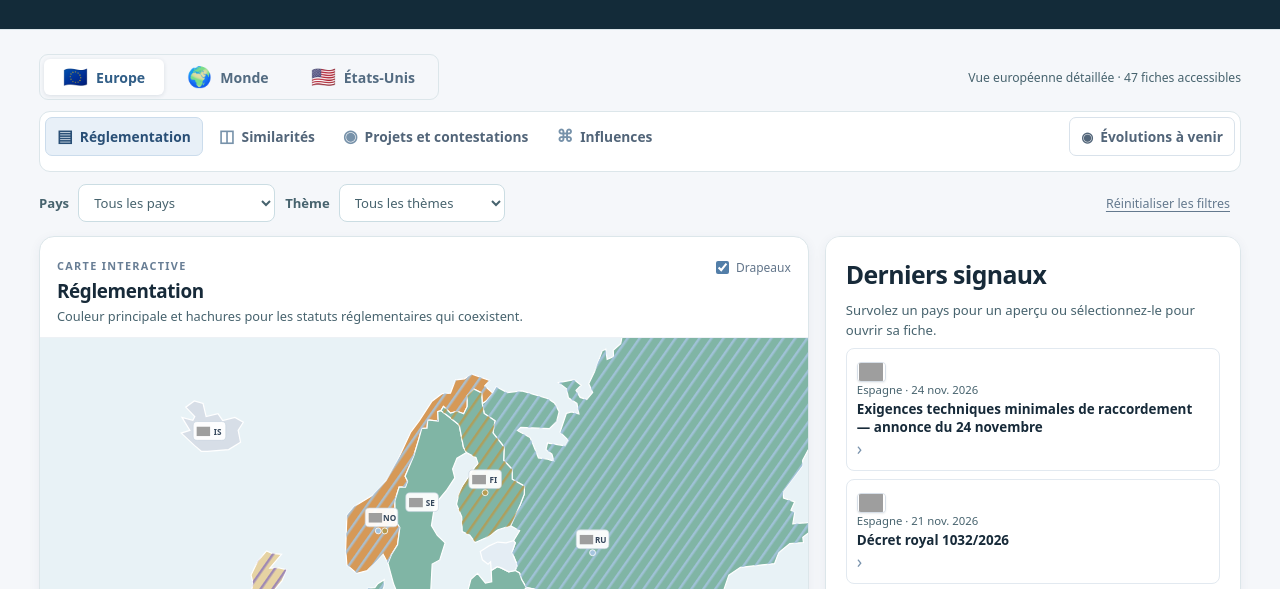
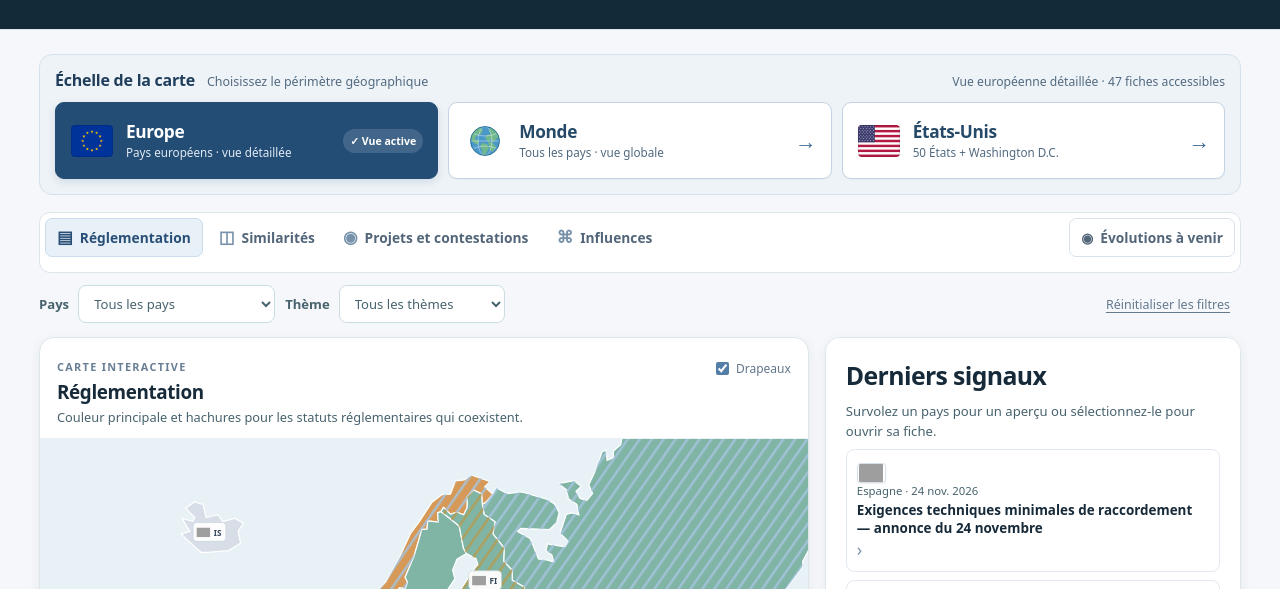
Before and after one commit to Zoruohorse/atlas_data_centers, a website with bundled scripts: page index.html in a window 1280 px wide. Shown: the part 153-742 px from the top of the page. Built offline with nearby package versions, Linux system fonts and the light colour scheme; grey boxes are pictures that could not be loaded.

Commit message:
ui: rendre les trois échelles géographiques immédiatement visibles

```diff
--- a/css/geographic-views.css
+++ b/css/geographic-views.css
@@ -1,14 +1,32 @@
-/* Navigation géographique, sans duplication de la base. */
-.geographic-navigation{display:flex;align-items:center;gap:12px;justify-content:space-between;margin:0 0 11px;flex-wrap:wrap}
-.geographic-tabs{display:flex;gap:4px;padding:4px;border:1px solid var(--line);border-radius:9px;background:#f5f7fa}
-.geographic-tabs a{display:flex;align-items:center;justify-content:center;gap:8px;padding:8px 19px;color:#536b81;font-size:.88rem;font-weight:650;text-decoration:none;border-radius:6px;white-space:nowrap}
-.geo-icon{display:inline-flex;align-items:center;justify-content:center;font-size:1.25rem;line-height:1;font-family:"Apple Color Emoji","Segoe UI Emoji","Noto Color Emoji",sans-serif}
-.geographic-tabs a[aria-current=page]{background:#fff;color:#315e87;box-shadow:0 1px 4px #243c5821;font-weight:700}
-.geographic-tabs a:focus-visible{outline:2px solid #527da7;outline-offset:2px}
-.geographic-navigation p{margin:0;color:var(--muted);font-size:.76rem}
+/* Navigation principale : choix du périmètre, distinct des filtres et statuts réglementaires. */
+.geographic-navigation{margin:0 0 17px;padding:14px 15px 15px;background:#eef3f8;border:1px solid #d5e1ec;border-radius:13px}
+.geo-nav-heading{display:flex;align-items:baseline;justify-content:space-between;gap:8px 16px;flex-wrap:wrap;margin:0 0 11px}
+.geo-nav-heading>div{display:flex;align-items:baseline;gap:6px 12px;flex-wrap:wrap}
+.geo-nav-title{font-size:1rem;font-weight:750;color:#203e5c;letter-spacing:-.015em}
+.geo-nav-hint{font-size:.78rem;color:#526a80}
+.geographic-navigation p{margin:0;color:#526a80;font-size:.76rem}
+.geographic-tabs{display:grid;grid-template-columns:repeat(3,minmax(0,1fr));gap:10px}
+.geographic-tabs a{box-sizing:border-box;display:flex;align-items:center;gap:12px;min-width:0;min-height:77px;padding:13px 14px;border:1px solid #c3d3e3;border-radius:9px;background:#fff;color:#254967;text-decoration:none;box-shadow:0 1px 2px #203e5c0a;transition:background .15s,border-color .15s,box-shadow .15s}
+.geographic-tabs a:hover{background:#e6eff9;border-color:#7698bb;box-shadow:0 2px 5px #203e5c19}
+.geographic-tabs a[aria-current=page]{background:#234d75;border-color:#234d75;color:#fff;box-shadow:0 3px 8px #234d7526}
+.geographic-tabs a[aria-current=page]:hover{background:#1b4267}
+.geographic-tabs a:focus-visible{outline:3px solid #2d72ba;outline-offset:3px}
+.geo-icon{width:44px;height:34px;flex:none;display:grid;place-items:center}
+.geo-icon img{display:block;width:42px;height:32px;object-fit:contain}
+.geo-card-copy{display:grid;min-width:0;gap:3px;flex:1}
+.geo-card-title{font-size:1.08rem;line-height:1.25;font-weight:750;letter-spacing:-.02em}
+.geo-card-subtitle{font-size:.73rem;line-height:1.35;color:#526a80}
+.geographic-tabs a[aria-current=page] .geo-card-subtitle{color:#e0eaf4}
+.geo-card-indicator{flex:none;display:flex;align-items:center;justify-content:center}
+.geo-active-label{display:none;font-size:.66rem;font-weight:700;white-space:nowrap;border-radius:20px;padding:5px 7px;background:#ffffff24;color:#fff}
+.geo-open-arrow{font-size:1.35rem;font-weight:650;color:#426d96;line-height:1}
+.geographic-tabs a[aria-current=page] .geo-active-label{display:inline-block}
+.geographic-tabs a[aria-current=page] .geo-open-arrow{display:none}
+@media(max-width:1050px){.geographic-tabs a{gap:8px;padding:11px 10px}.geo-card-indicator{align-self:flex-start}.geo-active-label{font-size:0;padding:0;background:none}.geo-active-label::after{content:"✓";font-size:1rem}.geo-icon{width:38px}.geo-icon img{width:36px;height:28px}}
+@media(max-width:600px){.geographic-navigation{padding:10px;margin-bottom:12px}.geo-nav-heading{gap:4px;margin-bottom:8px}.geo-nav-heading>div{display:grid;gap:2px}.geo-nav-hint{font-size:.73rem}.geographic-navigation p{font-size:.69rem}.geographic-tabs{gap:6px}.geographic-tabs a{position:relative;flex-direction:column;justify-content:center;text-align:center;gap:5px;padding:10px 4px;min-height:92px}.geo-icon{width:35px;height:27px}.geo-icon img{width:35px;height:27px}.geo-card-copy{flex:0 1 auto;gap:0}.geo-card-title{font-size:clamp(.78rem,3.3vw,.96rem)}.geo-card-subtitle{display:none}.geo-card-indicator{align-self:center}.geo-active-label{font-size:.64rem;padding:2px 4px;background:#ffffff24}.geo-active-label::after{content:none}.geo-open-arrow{font-size:.9rem}.geographic-tabs a:focus-visible{outline-offset:1px}}
+@media(prefers-reduced-motion:reduce){.geographic-tabs a{transition:none}}
 .world-map-note{padding:0 16px 10px;margin:0;font-size:.72rem;line-height:1.4}
 .world-background{pointer-events:none}
 body[data-geography=world] .map .country{stroke-width:.65}
 body[data-geography=world] .map .country.selected,body[data-geography=world] .map .country:hover,body[data-geography=world] .map .country:focus-visible{stroke-width:2}
 body[data-geography=world] .map svg{min-height:0}
-@media(max-width:600px){.geographic-navigation{gap:5px}.geographic-navigation p{font-size:.7rem}.geographic-tabs a{padding:6px 14px}}
--- a/index.html
+++ b/index.html
@@ -10,7 +10,14 @@
 <body>
 <header><div class="masthead"><div class="brand-symbol" aria-hidden="true"><svg viewBox="0 0 44 44"><circle cx="22" cy="22" r="17" fill="none" stroke="currentColor" stroke-width="1.5"/><ellipse cx="22" cy="22" rx="8" ry="17" fill="none" stroke="currentColor" stroke-width="1.5"/><path d="M5 22h34M8 13h28M8 31h28" stroke="currentColor" stroke-width="1.5" fill="none"/><circle cx="30" cy="13" r="4" fill="#6b8aa5" stroke="white" stroke-width="2"/></svg></div><div><div class="label" id="atlas-scope-label">OBSERVATOIRE EUROPÉEN</div><h1>Atlas des data centers</h1><p>Réglementation, acceptabilité et dynamiques d’influence</p></div><div class="masthead-end"><span class="eyebrow">VEILLE STRATÉGIQUE</span><span id="revision-label"></span></div></div></header>
 <main>
-<nav class="geographic-navigation" aria-label="Périmètre géographique"><div class="geographic-tabs"><a id="view-europe" href="./" aria-current="page"><span class="geo-icon" aria-hidden="true">🇪🇺</span><span>Europe</span></a><a id="view-world" href="?view=world"><span class="geo-icon" aria-hidden="true">🌍</span><span>Monde</span></a><a id="view-usa" href="./usa.html"><span class="geo-icon" aria-hidden="true">🇺🇸</span><span>États-Unis</span></a></div><p id="coverage-note">Vue européenne détaillée</p></nav>
+<nav class="geographic-navigation" aria-label="Échelle de la carte">
+  <div class="geo-nav-heading"><div><span class="geo-nav-title">Échelle de la carte</span><span class="geo-nav-hint">Choisissez le périmètre géographique</span></div><p id="coverage-note">Vue européenne détaillée</p></div>
+  <div class="geographic-tabs">
+    <a id="view-europe" href="./" aria-current="page"><span class="geo-icon"><img src="./geo/icons/europe.svg" alt="" width="42" height="32"></span><span class="geo-card-copy"><span class="geo-card-title">Europe</span><span class="geo-card-subtitle">Pays européens · vue détaillée</span></span><span class="geo-card-indicator" aria-hidden="true"><span class="geo-active-label">✓ Vue active</span><span class="geo-open-arrow">→</span></span></a>
+    <a id="view-world" href="?view=world"><span class="geo-icon"><img src="./geo/icons/world.svg" alt="" width="42" height="32"></span><span class="geo-card-copy"><span class="geo-card-title">Monde</span><span class="geo-card-subtitle">Tous les pays · vue globale</span></span><span class="geo-card-indicator" aria-hidden="true"><span class="geo-active-label">✓ Vue active</span><span class="geo-open-arrow">→</span></span></a>
+    <a id="view-usa" href="./usa.html"><span class="geo-icon"><img src="./geo/icons/usa.svg" alt="" width="42" height="32"></span><span class="geo-card-copy"><span class="geo-card-title">États-Unis</span><span class="geo-card-subtitle">50 États + Washington D.C.</span></span><span class="geo-card-indicator" aria-hidden="true"><span class="geo-active-label">✓ Vue active</span><span class="geo-open-arrow">→</span></span></a>
+  </div>
+</nav>
 <div class="navigation"><nav class="mode-bar" id="modes" aria-label="Modes de lecture"></nav><button type="button" class="mode-button radar-button" id="radar" aria-pressed="false"><span aria-hidden="true">◉</span> Évolutions à venir</button></div>
 <div class="toolbar">
 <label>Pays <select id="country"><option value="">Tous les pays</option></select></label>
--- a/js/app.js
+++ b/js/app.js
@@ -16,10 +16,6 @@ function start(atlas) {
   get('world-map-note').hidden=!world;
   get('feed').setAttribute('aria-label','Dernières évolutions '+(world?'mondiales':'européennes'));
   get('coverage-note').textContent=world?'Couverture mondiale progressive · '+atlas.countries.size+' fiches accessibles':'Vue européenne détaillée · '+atlas.countries.size+' fiches accessibles';
-  for(const name of ['europe','world']){
-    const link=get('view-'+name);
-    if(name===atlas.view)link.setAttribute('aria-current','page');else link.removeAttribute('aria-current');
-  }
   const country = get('country');
   const topic = get('topic');
   const year = get('year');
@@ -188,6 +184,12 @@ function start(atlas) {
 
 try {
   const view=new URL(location.href).searchParams.get('view')==='world'?'world':'europe';
+  // Afficher le choix de périmètre dès le démarrage, avant le chargement des données.
+  for(const name of ['europe','world','usa']){
+    const link=get('view-'+name);
+    if(name===view)link.setAttribute('aria-current','page');else link.removeAttribute('aria-current');
+  }
+  get('coverage-note').textContent=view==='world'?'Couverture mondiale progressive':'Vue européenne détaillée';
   start(await loadAtlas(view));
 } catch (error) {
   get('notice').textContent = 'Impossible de charger l’atlas. Actualisez la page ou consultez le site via un serveur HTTP.';
--- a/package.json
+++ b/package.json
@@ -2,7 +2,7 @@
   "private": true,
   "type": "module",
   "scripts": {
-    "validate": "node scripts/validate-data.mjs && node scripts/test-audit.mjs && node scripts/build-knowledge.mjs --check && node scripts/audit-data.mjs",
+    "validate": "node scripts/validate-data.mjs && node scripts/test-audit.mjs && node scripts/build-knowledge.mjs --check && node scripts/audit-data.mjs && node scripts/test-geographic-navigation.mjs",
     "audit": "node scripts/audit-data.mjs",
     "knowledge:build": "node scripts/build-knowledge.mjs",
     "knowledge:check": "node scripts/build-knowledge.mjs --check",
```
Also changed, not shown: css/us-atlas.css (+1 -1 lines), scripts/test-geographic-navigation.mjs (added, +22 -0 lines), usa.html (+8 -1 lines), README.md, geo/icons/europe.svg (added), geo/icons/usa.svg (added), geo/icons/world.svg (added).
